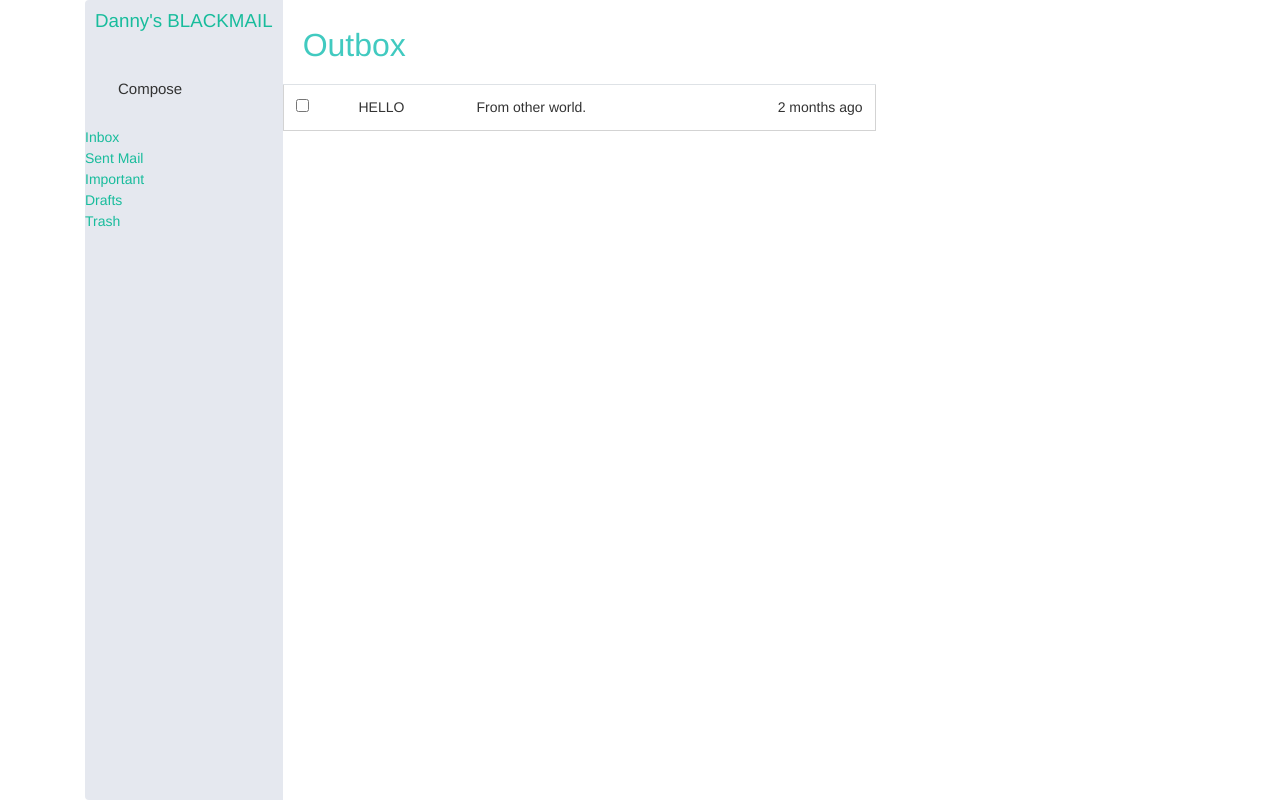
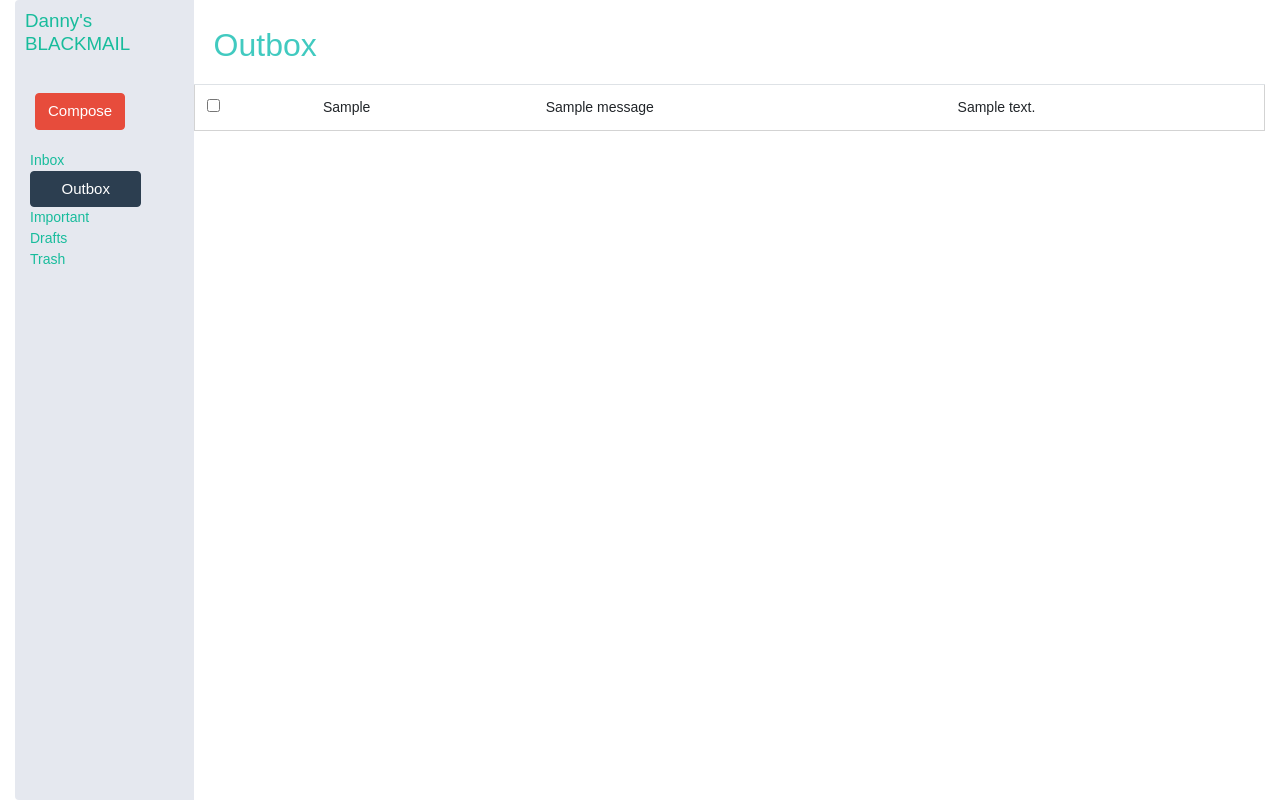
Before and after one commit to aminsol/BlackMailProject, a PHP site: page /outbox.php in a window 1280 px wide. Run offline with PHP 8.4, Linux system fonts and the light colour scheme; tables that the repository leaves empty or names only in its code hold one stand-in row (values such as "Sample post"); data that the repository does not hold is empty; some libraries are stand-ins or nearby versions.

Commit message:
initial commit

```diff
--- a/config.php
+++ b/config.php
@@ -7,7 +7,7 @@
  */
 
 $db = new mysqli();
-$db->connect('frontendclass.cj62nnh71j8u.ap-northeast-1.rds.amazonaws.com', 'amin', 'Ilovesoda', 'frontendclass');
+$db->connect('frontendclass.c8qoctggzy3e.us-east-1.rds.amazonaws.com', 'amin', 'Ilovesoda', 'frontendclass');
 
 if ($db->connect_error) {
     exit($db->connect_error);
--- a/outbox.php
+++ b/outbox.php
@@ -15,27 +15,27 @@ require_once "config.php";
     <title>Danny's Blackmail</title>
 </head>
 <body>
-<main class="container">
-    <div class="inbox-ui-frame">
+<main class="container col-12">
+    <div class="inbox-ui-frame col-12">
         <aside class="left-row">
             <div class="inbox-Logo">
                 <h5><a href ="#">Danny's BLACKMAIL</a></h5>
             </div>
 
-            <div class="compose-body">
+            <div class="compose-body col-9">
                 <!-- link compose to Amin page -->
-                <a class="btn btn-compose" title="Compose">Compose</a>
+                <a class="btn btn-compose btn-danger" title="Compose" href="index.php">Compose</a>
             </div>
+            <div class= "col-sm-12">
                 <ul class="other-buttons">
-                <li class="active"><a href="#"><!-- link to the right-->
-                        Inbox<label class="label-danger pull-right">
-                        </label></a>
-                </li>
-                <li><a href="#">Sent Mail</a></li>
+                    <li><a href="inbox.php" class="btn-link">Inbox</a></li>
+                    <li><a href="outbox.php" class="btn btn-primary col-sm-9">Outbox</a></li>
                     <li><a href="#">Important</a></li>
                     <li><a href="#">Drafts</a></li>
                     <li><a href="#">Trash</a></li>
                 </ul>
+            </div>
+
         </aside>
         <aside class="right-row">
             <div class="top-column">
@@ -43,18 +43,26 @@ require_once "config.php";
             </div>
             <div class="inbox-body">
                 <table class="table table-hover">
+                    <?php
 
+                    if ($result = $db->query("select * from messages")) {
+                        while($row=$result->fetch_assoc()){?>
                             <tr class="message-rows">
                                 <td class="checkbox">
                                     <input type="checkbox" class="mail-mini-box" title="">
                                 </td>
-                        <td class="inbox-message">HELLO</td>
-                        <td class="inbox-message text-left">From other world.</td>
-                        <td class="inbox-message text-right">2 months ago</td>
+                                <td class="inbox-message"><?php echo $row['receiver'] ?></td>
+                                <td class="inbox-message"><?php echo $row['subject'] ?></td>
+                                <td class="inbox-message text-left"> <?php echo $row['message'] ?></td>
                             </tr>
+                            <?php
+                        }
+                    }
+                    else{
+                        echo $db->error;
+                    }
 
-
-
+                    ?>
                 </table>
             </div>
         </aside>
--- a/stylesheet/styleInboxOutbox.css
+++ b/stylesheet/styleInboxOutbox.css
@@ -2,14 +2,16 @@ html{
     height: 100%;
 }
 body{
-    font-family: "Helvetica Neue", Helvetica, Arial, sans-serif;
+    font-family: Arial Helvetica, sans-serif;
     font-size: 14px;
-    color: #333333;
     background-color:  #ffffff;
     height: 100%;
+
 }
+
 .container{
     height: 100%;
+
 }
 .inbox-ui-frame{
     border-collapse: collapse;
@@ -31,6 +33,7 @@ body{
     border-radius: 4px 0 0 4px;
     width: 25%;
 }
+
 .inbox-ui-frame .right-row{
     border-radius: 0 4px 4px 0;
     width: 150%;
@@ -42,6 +45,7 @@ body{
 .inbox-ui-frame .left-row .inbox-Logo{
     border-radius: 4px 0 0;
     padding: 10px;
+
 }
 ul a{
     display: table-cell;
@@ -56,6 +60,7 @@ ul a{
 }
 .compose-body{
     padding: 20px;
+
 }
 
 ul .other-buttons{
--- a/stylesheet/stylesheet.css
+++ b/stylesheet/stylesheet.css
@@ -2,7 +2,8 @@ html{
     height: 100%;
 }
 body{
-    background-image: url("/images/mainbg.jpg");
+
+    background-image: url("http://localhost:63343/images/mainbg.jpg");
     height: 100%;
 }
 main{
```
Also changed, not shown: inbox.php (+14 -22 lines). Lines whose indentation alone changed are shown as unchanged.
